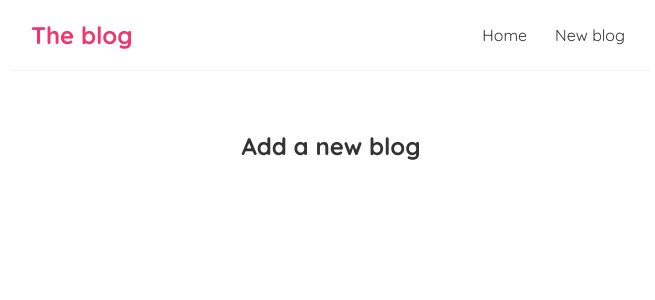
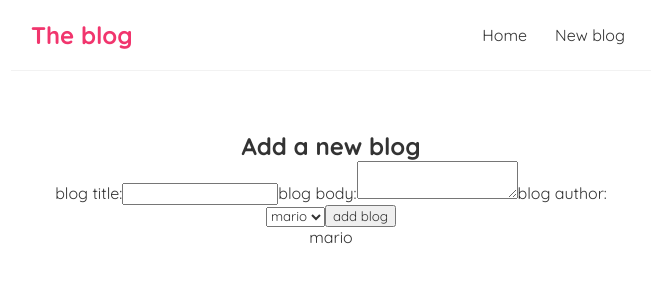
Before and after one commit to solenedel/blog, a React (Create React App) app: page /create in a window 1280 px wide. Shown: the top 300 px of the page, without its empty margins (309-964 px from the left). Built offline with nearby package versions, Linux system fonts and the light colour scheme.

Commit message:
set up new blog form

```diff
--- a/src/components/Create.js
+++ b/src/components/Create.js
@@ -1,9 +1,41 @@
-import React from "react";
+import React, { useState } from "react";
 
 const Create = () => {
+
+  const [title, setTitle] = useState('');
+  const [body, setBody] = useState('');
+  const [author, setAuthor] = useState('mario');
+
+
   return (
     <div className="create">
       <h2>Add a new blog</h2>
+      <form>
+        <label>blog title:</label>
+        <input
+        type="text"
+        required
+        value={title}
+        onChange={(e) => setTitle(e.target.value)} />
+         <label>blog body:</label>
+        <textarea
+        required
+        value={body}
+        onChange={(e) => setBody(e.target.value)}
+        ></textarea>
+        <label>blog author:</label>
+        <select
+        value={author}
+        onChange={(e) => setAuthor(e.target.value)}
+        >
+          <option value="mario">mario</option>
+          <option value="luigi">luigi</option>
+        </select>
+        <button>add blog</button>
+        <p>{title}</p>
+        <p>{body}</p>
+         <p>{author}</p>
+      </form>
     </div>
    );
 }
```
